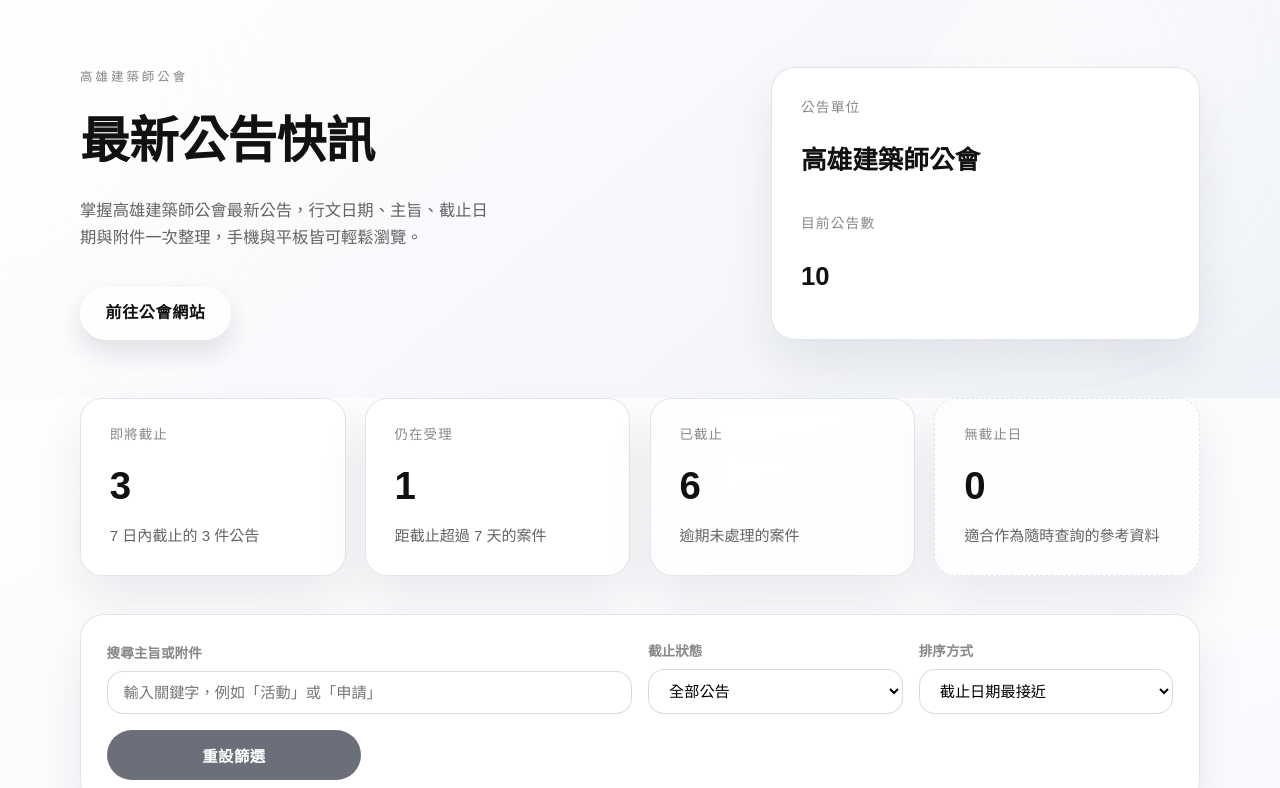
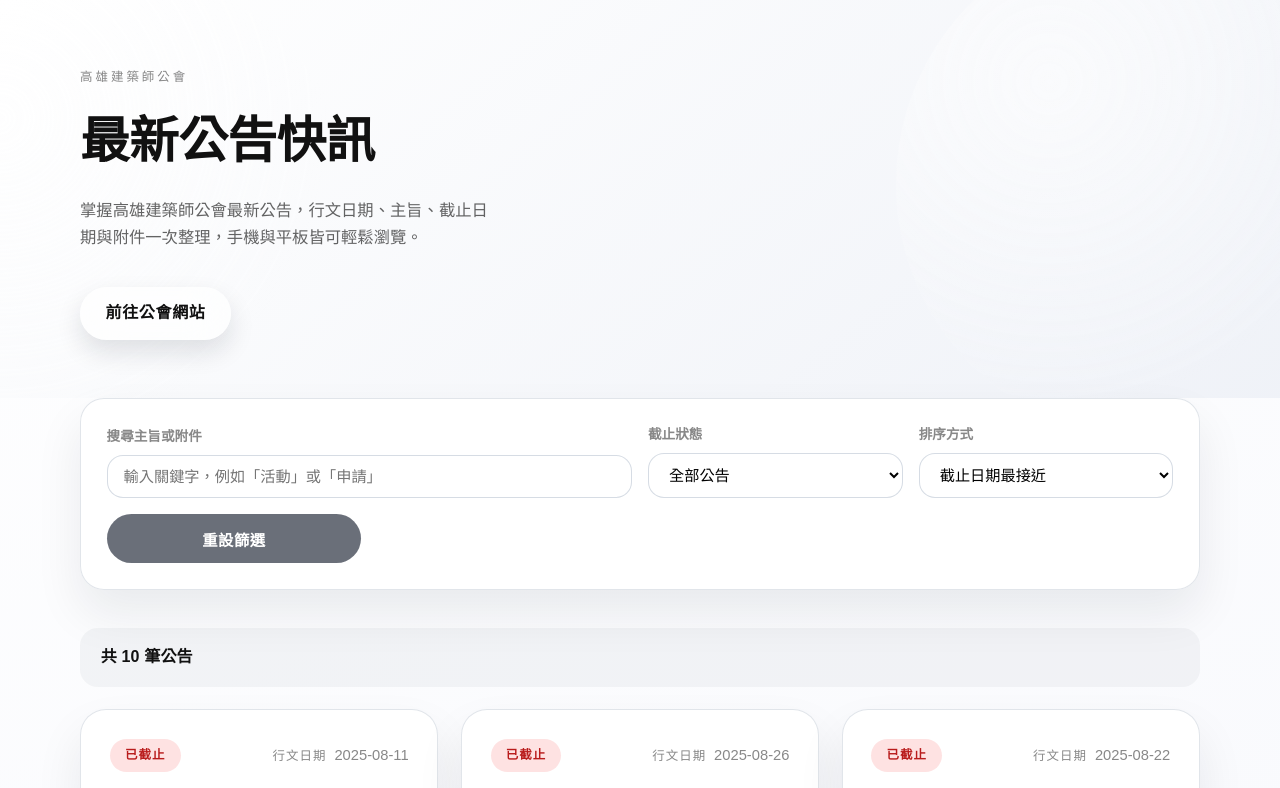
Before and after one commit to thinklab-architects/LINE-------, a website: page site/public/index.html in a window 1280 px wide. Shown: the top 788 px of the page. Drawn offline with Linux system fonts and the light colour scheme.

Commit message:
feat: simplify layout without metrics

```diff
--- a/site/public/app.js
+++ b/site/public/app.js
@@ -7,13 +7,6 @@
   'no-deadline': '無截止日',
 };
 
-const METRIC_KEY_BY_CATEGORY = {
-  'due-soon': 'dueSoon',
-  active: 'active',
-  expired: 'expired',
-  'no-deadline': 'noDeadline',
-};
-
 const state = {
   documents: [],
   filtered: [],
@@ -21,13 +14,6 @@
     search: '',
     status: 'all',
     sort: 'deadline-asc',
-  },
-  metrics: {
-    total: 0,
-    dueSoon: 0,
-    active: 0,
-    expired: 0,
-    noDeadline: 0,
   },
 };
 
@@ -41,12 +27,6 @@
   sortSelect: document.getElementById('sortSelect'),
   clearFilters: document.getElementById('clearFilters'),
   updatedAt: document.getElementById('updatedAt'),
-  totalDocuments: document.getElementById('totalDocuments'),
-  dueSoonCount: document.getElementById('dueSoonCount'),
-  dueSoonDescription: document.getElementById('dueSoonDescription'),
-  activeCount: document.getElementById('activeCount'),
-  expiredCount: document.getElementById('expiredCount'),
-  noDeadlineCount: document.getElementById('noDeadlineCount'),
 };
 
 elements.searchInput.addEventListener('input', (event) => {
@@ -120,45 +100,10 @@
             </a>
           </div>
         </div>
-        <dl class="hero__meta">
-          <div>
-            <dt>公告單位</dt>
-            <dd>高雄建築師公會</dd>
-          </div>
-          <div>
-            <dt>目前公告數</dt>
-            <dd>
-              <span id="totalDocuments">0</span>
-            </dd>
-          </div>
-        </dl>
       </div>
     </header>
 
     <main class="shell flow">
-      <section class="insights" aria-live="polite">
-        <article class="metric-card metric-card--primary">
-          <header>即將截止</header>
-          <strong id="dueSoonCount">0</strong>
-          <p id="dueSoonDescription">7 日內截止的案件</p>
-        </article>
-        <article class="metric-card">
-          <header>仍在受理</header>
-          <strong id="activeCount">0</strong>
-          <p>距截止超過 7 天的案件</p>
-        </article>
-        <article class="metric-card metric-card--soft">
-          <header>已截止</header>
-          <strong id="expiredCount">0</strong>
-          <p>逾期未處理的案件</p>
-        </article>
-        <article class="metric-card metric-card--outline">
-          <header>無截止日</header>
-          <strong id="noDeadlineCount">0</strong>
-          <p>適合作為隨時查詢的參考資料</p>
-        </article>
-      </section>
-
       <section class="controls" aria-label="篩選與排序">
         <div class="search-group">
           <label class="field-label" for="search">搜尋主旨或附件</label>
@@ -205,8 +150,7 @@
             href="https://www.kaa.org.tw/"
             target="_blank"
             rel="noopener noreferrer"
-            >高雄建築師公會</a
-          >
+          >高雄建築師公會</a>
           ｜GitHub Pages 自動佈署。
         </p>
         <p id="updatedAt" class="footer-updated" aria-live="polite">資料更新：尚未更新</p>
@@ -215,6 +159,7 @@
 
     <script type="module" src="./app.js"></script>
   `;
+
   document.body.replaceChildren(template.content.cloneNode(true));
 }
 
@@ -290,38 +235,6 @@
     deadlineCategory,
     daysUntilDeadline,
   };
-}
-
-function computeMetrics(documents) {
-  const metrics = {
-    total: documents.length,
-    dueSoon: 0,
-    active: 0,
-    expired: 0,
-    noDeadline: 0,
-  };
-
-  documents.forEach((doc) => {
-    const key = METRIC_KEY_BY_CATEGORY[doc.deadlineCategory];
-    if (key) {
-      metrics[key] += 1;
-    }
-  });
-
-  return metrics;
-}
-
-function updateMetrics(metrics) {
-  elements.totalDocuments.textContent = metrics.total.toString();
-  elements.dueSoonCount.textContent = metrics.dueSoon.toString();
-  elements.activeCount.textContent = metrics.active.toString();
-  elements.expiredCount.textContent = metrics.expired.toString();
-  elements.noDeadlineCount.textContent = metrics.noDeadline.toString();
-
-  elements.dueSoonDescription.textContent =
-    metrics.dueSoon > 0
-      ? `7 日內截止的 ${metrics.dueSoon} 件公告`
-      : '目前沒有即將截止的公告';
 }
 
 function formatDeadlineNote(doc) {
@@ -599,9 +512,6 @@
     const documents = payload.documents ?? [];
 
     state.documents = documents.map(enrichDocument);
-    state.metrics = computeMetrics(state.documents);
-
-    updateMetrics(state.metrics);
     render();
 
     if (payload.updatedAt) {
--- a/site/public/index.html
+++ b/site/public/index.html
@@ -30,45 +30,10 @@
             </a>
           </div>
         </div>
-        <dl class="hero__meta">
-          <div>
-            <dt>公告單位</dt>
-            <dd>高雄建築師公會</dd>
-          </div>
-          <div>
-            <dt>目前公告數</dt>
-            <dd>
-              <span id="totalDocuments">0</span>
-            </dd>
-          </div>
-        </dl>
       </div>
     </header>
 
     <main class="shell flow">
-      <section class="insights" aria-live="polite">
-        <article class="metric-card metric-card--primary">
-          <header>即將截止</header>
-          <strong id="dueSoonCount">0</strong>
-          <p id="dueSoonDescription">7 日內截止的案件</p>
-        </article>
-        <article class="metric-card">
-          <header>仍在受理</header>
-          <strong id="activeCount">0</strong>
-          <p>距截止超過 7 天的案件</p>
-        </article>
-        <article class="metric-card metric-card--soft">
-          <header>已截止</header>
-          <strong id="expiredCount">0</strong>
-          <p>逾期未處理的案件</p>
-        </article>
-        <article class="metric-card metric-card--outline">
-          <header>無截止日</header>
-          <strong id="noDeadlineCount">0</strong>
-          <p>適合作為隨時查詢的參考資料</p>
-        </article>
-      </section>
-
       <section class="controls" aria-label="篩選與排序">
         <div class="search-group">
           <label class="field-label" for="search">搜尋主旨或附件</label>
--- a/site/public/styles.css
+++ b/site/public/styles.css
@@ -86,7 +86,7 @@
   z-index: 1;
   display: grid;
   gap: clamp(2rem, 4vw, 3rem);
-  grid-template-columns: minmax(0, 3fr) minmax(0, 2fr);
+  grid-template-columns: minmax(0, 1fr);
 }
 
 .hero__lede {
@@ -140,96 +140,6 @@
   transform: translateY(-1px);
   background: rgba(255, 255, 255, 0.85);
   box-shadow: 0 16px 32px rgba(15, 23, 42, 0.16);
-}
-
-.hero__meta {
-  margin: 0;
-  padding: 1.8rem;
-  display: grid;
-  gap: 1.2rem;
-  border-radius: 24px;
-  background: var(--glass-strong);
-  backdrop-filter: blur(26px) saturate(160%);
-  border: 1px solid var(--glass-border);
-  box-shadow: var(--glass-shadow);
-}
-
-.hero__meta div {
-  display: grid;
-  gap: 0.35rem;
-}
-
-.hero__meta dt {
-  margin: 0;
-  font-size: 0.86rem;
-  letter-spacing: 0.08em;
-  text-transform: uppercase;
-  color: var(--ink-soft);
-}
-
-.hero__meta dd {
-  margin: 0;
-  font-size: 1.6rem;
-  font-weight: 700;
-}
-
-.hero__meta dd span {
-  font-variant-numeric: tabular-nums;
-}
-
-.insights {
-  display: grid;
-  gap: 1.2rem;
-  grid-template-columns: repeat(auto-fit, minmax(200px, 1fr));
-}
-
-.metric-card {
-  display: grid;
-  gap: 0.45rem;
-  padding: 1.6rem 1.8rem;
-  border-radius: 22px;
-  background: var(--glass-bg);
-  border: 1px solid var(--glass-border);
-  backdrop-filter: blur(24px) saturate(160%);
-  box-shadow: var(--glass-shadow);
-  transition: transform 0.2s ease, box-shadow 0.2s ease;
-}
-
-.metric-card:hover {
-  transform: translateY(-4px);
-  box-shadow: 0 32px 54px rgba(20, 30, 48, 0.16);
-}
-
-.metric-card header {
-  font-size: 0.84rem;
-  letter-spacing: 0.08em;
-  text-transform: uppercase;
-  color: var(--ink-soft);
-}
-
-.metric-card strong {
-  font-size: clamp(1.9rem, 3vw, 2.5rem);
-  font-weight: 700;
-  color: #111111;
-}
-
-.metric-card p {
-  margin: 0;
-  color: var(--ink-muted);
-  font-size: 0.94rem;
-}
-
-.metric-card--primary {
-  background: var(--glass-strong);
-}
-
-.metric-card--soft {
-  background: rgba(255, 255, 255, 0.68);
-}
-
-.metric-card--outline {
-  background: rgba(255, 255, 255, 0.58);
-  border-style: dashed;
 }
 
 .controls {
@@ -524,14 +434,6 @@
 }
 
 @media (max-width: 960px) {
-  .hero__inner {
-    grid-template-columns: 1fr;
-  }
-
-  .hero__meta {
-    grid-template-columns: repeat(2, minmax(0, 1fr));
-  }
-
   .controls {
     grid-template-columns: repeat(2, minmax(0, 1fr));
   }
```
